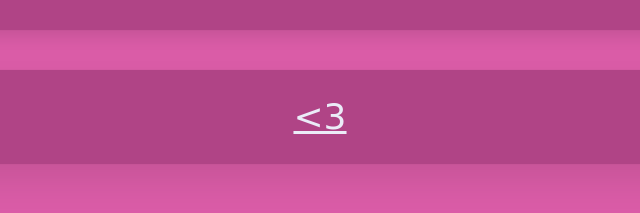
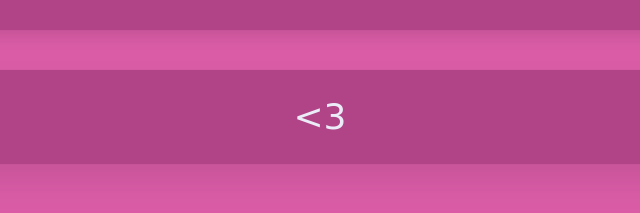
Before and after one commit to yoursapphic/swiftbirthchart, a plain HTML site: page index.html in a window 1280 px wide. Shown: the part 341-554 px from the top of the page, 320-960 px from the left. Drawn offline with nearby package versions, Linux system fonts and the light colour scheme; a web font is replaced by a local one.

Commit message:
Update index.html

```diff
--- a/index.html
+++ b/index.html
@@ -41,11 +41,7 @@
         <button class="primary-button hidden" id="shareButton">Share</button>
       </div>
     </main>
-    <custom-footer
-      ><a href="https://twitter.com/yoursapphic" target="_blank"
-        ><3</a
-      ></custom-footer
-    >
+    <custom-footer><3</custom-footer>
     <script src="main.js"></script>
   </body>
 </html>
```
